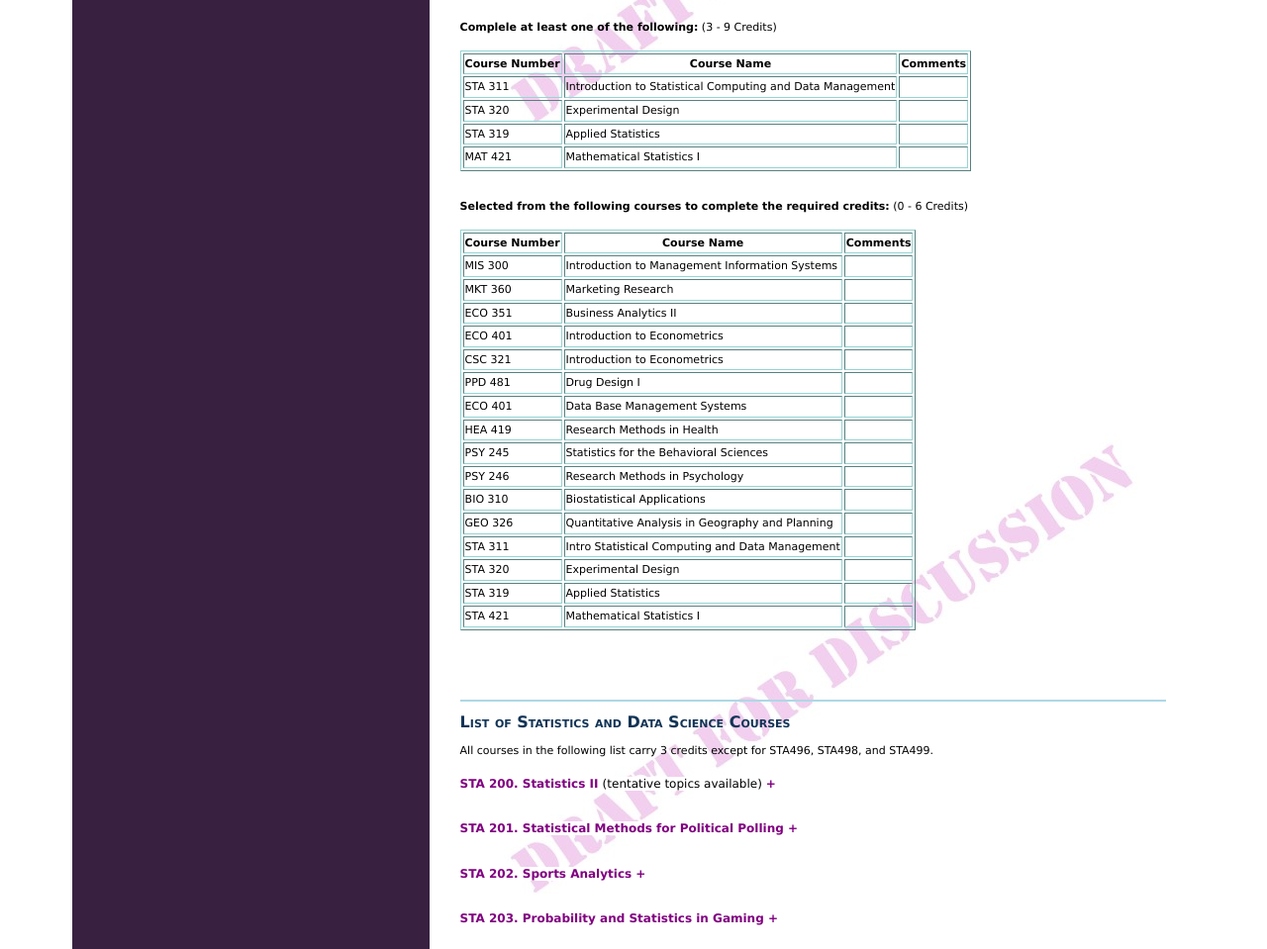
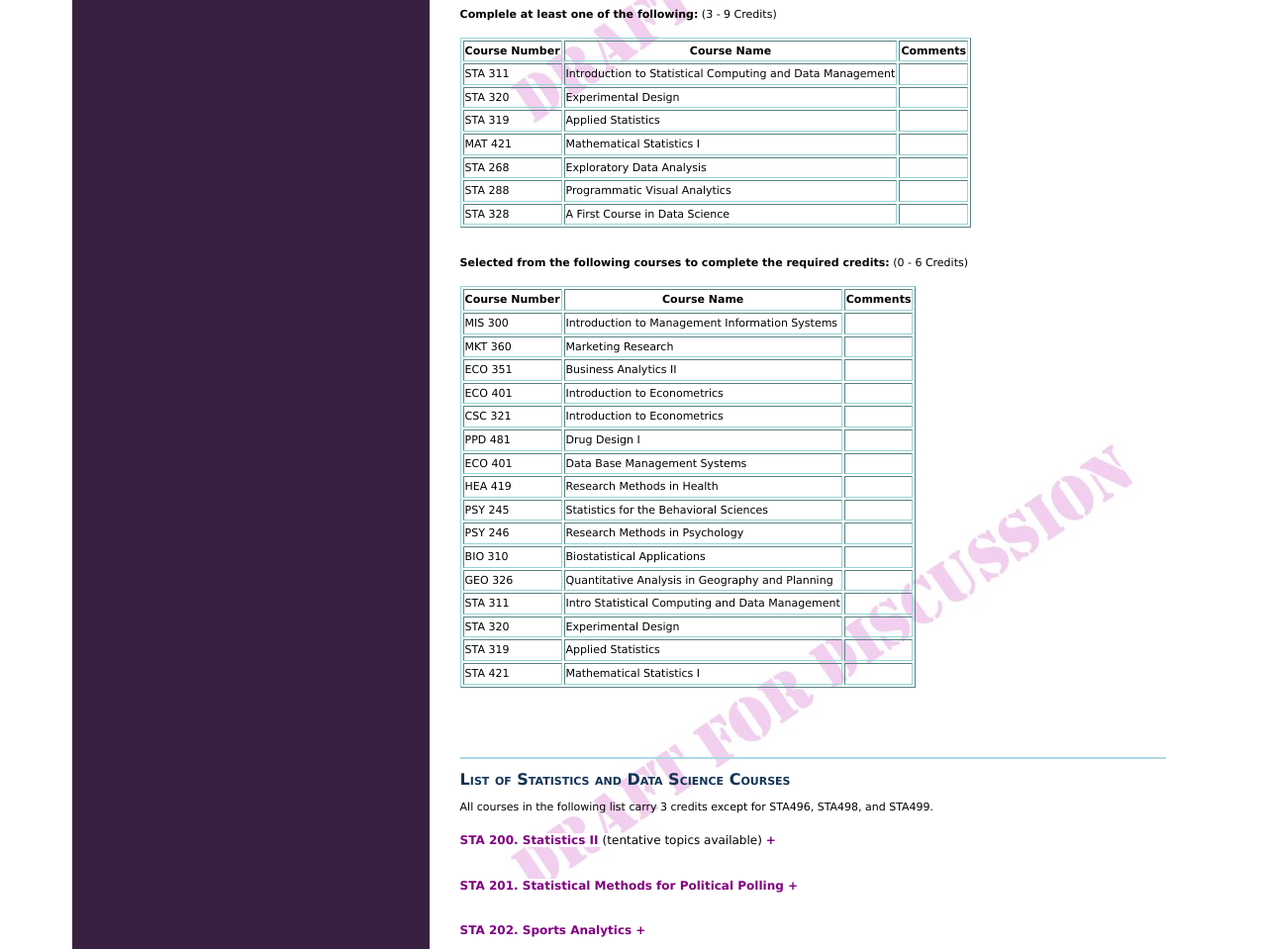
Before and after one commit to pengdsci/SDS, a plain HTML site: page index.html in a window 1280 px wide. Shown: the part 3609-4568 px from the top of the page at 99% size. Drawn offline with Linux system fonts and the light colour scheme.

Commit message:
Add files via upload

```diff
--- a/index.html
+++ b/index.html
@@ -963,6 +963,23 @@
                            <td>Mathematical Statistics I</td>
                            <td>  </td>
                       </tr>
+
+                        <tr>
+                           <td>STA 268 </td>
+                           <td>Exploratory Data Analysis</td>
+                           <td>  </td>
+                      </tr>
+                       <tr>
+                           <td>STA 288 </td>
+                           <td>Programmatic Visual Analytics</td>
+                           <td>  </td>
+                      </tr>
+                       <tr>
+                           <td>STA 328 </td>
+                           <td>A First Course in Data Science</td>
+                           <td>  </td>
+                      </tr>
+
                      </table>
                    </p>
 
```
